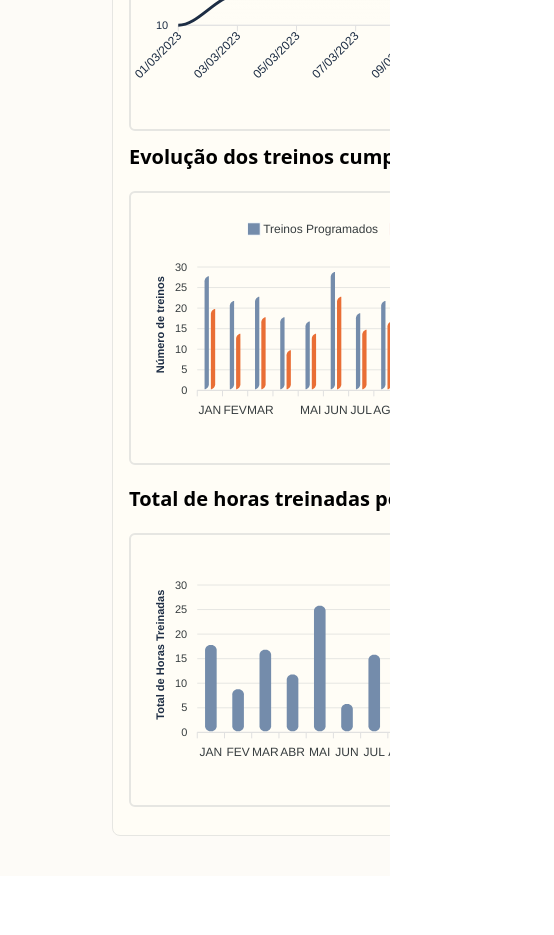
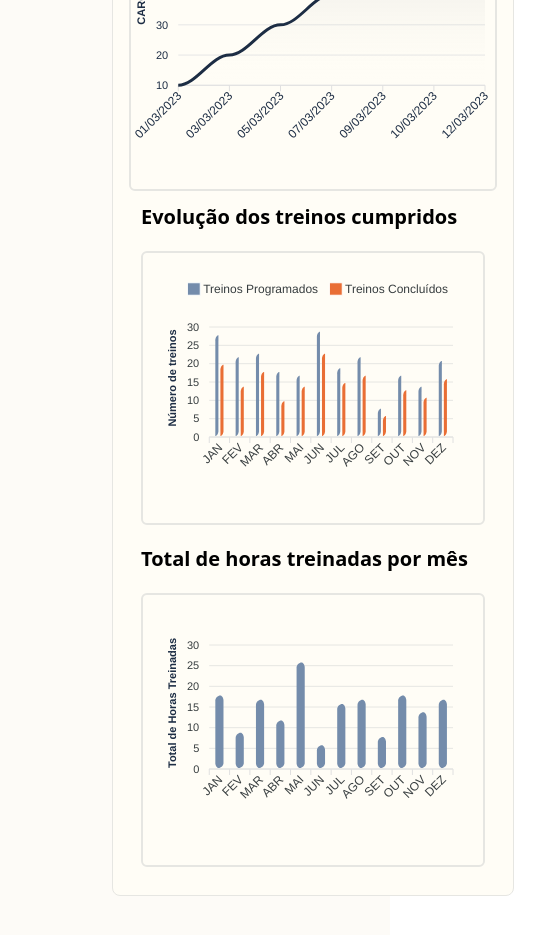
Before and after one commit to VitalisTech-Brasil/caringu-frontend, a React (Vite) app: page /dashboard/1/1 in a window 390 px wide. Shown: the part 1260-2195 px from the top of the page, 554 px wide, since content can reach past the window. Before the commit the page ends 2136 px from the top, so only its background shows below. Built offline with nearby package versions, Linux system fonts and the light colour scheme.

Commit message:
feat: :sparkles: Arrumando responsividade telas relatorios

```diff
--- a/src/pages/Relatorios/Dashboard.jsx
+++ b/src/pages/Relatorios/Dashboard.jsx
@@ -38,11 +38,11 @@ const Dashboard = () => {
     }, []);
 
     return (
-        <div className="flex min-h-screen bg-[#fdfbf7] outline outline-red-500 overflow-x-hidden">
+        <div className="flex min-h-screen bg-[#fdfbf7]">
             <MenuLateral />
             <div className="flex-1 flex flex-col">
                 <Header toggleSidebar={toggleSidebar} />
-                <main className="p-10 md:p-8 font-sans space-y-8 overflow-y-auto">
+                <main className="p-10 md:p-8 font-sans space-y-8">
                     <div className="bg-[var(--cor-secundaria)] rounded-lg p-4 md:p-6 border border-[#E6E6E2] flex md:flex-row flex-col w-full">
                         <div className="flex flex-col justify-center w-full md:w-1/2">
                             <div className="justify-start text-zinc-900 text-xl md:text-3xl font-semibold font-['Inter'] flex flex-wrap items-center gap-5 max-h-7">
@@ -54,7 +54,6 @@ const Dashboard = () => {
                                 </Link>
                                 <h1>Braços</h1>
                             </div>
-                            {/* INFO ALUNO — VISÍVEL NO MOBILE */}
                             <div className="flex md:hidden justify-start w-full mt-4">
                                 <div className='flex justify-between w-full border-2 border-[#E6E6E2] rounded-md p-5 text-2xs sm:text-sm'>
                                     <h1><b>Aluno: </b>Maria Gladys</h1>
@@ -218,7 +217,7 @@ const Dashboard = () => {
                             </div>
 
                         </div>
-                        <div className='w-full md:w-1/2 flex flex-col items-center'>
+                        <div className='max-w-full md:w-1/2 flex flex-col items-center'>
                             <div className="hidden md:flex justify-end w-full max-h-[80px] md:justify-end">
                                 <div className='flex justify-center md:gap-32 border-2 border-[#E6E6E2] rounded-md p-5 md:w-17/18'>
                                     <h1 className="text-sm md:text-[20px] md:max-w-1xl text-black font-normal"><b>Aluno: </b>Maria Gladys</h1>
@@ -226,9 +225,9 @@ const Dashboard = () => {
                                     <h1 className="text-sm md:text-[20px] text-black font-normal"><b>Altura: </b>1,80m</h1>
                                 </div>
                             </div>
-                            <div className='flex flex-col gap-5 m-3 w-full md:w-11/13'>
+                            <div className='flex flex-col gap-5 m-3 md:w-11/13'>
                                 <h1 className='text-xl font-semibold'>Evolução dos treinos cumpridos</h1>
-                                <div className='w-full border-2 border-[#E6E6E2] rounded-md p-5'>
+                                <div className='border-2 border-[#E6E6E2] rounded-md p-5'>
                                     <ReactApexChart
                                         options={{
                                             chart: {
@@ -293,7 +292,7 @@ const Dashboard = () => {
 
                                 </div>
                                 <h1 className='text-xl font-semibold'>Total de horas treinadas por mês</h1>
-                                <div className='w-full border-2 border-[#E6E6E2] rounded-md p-5'>
+                                <div className='border-2 border-[#E6E6E2] rounded-md p-5'>
                                     <ReactApexChart
                                         options={{
                                             chart: {
```
